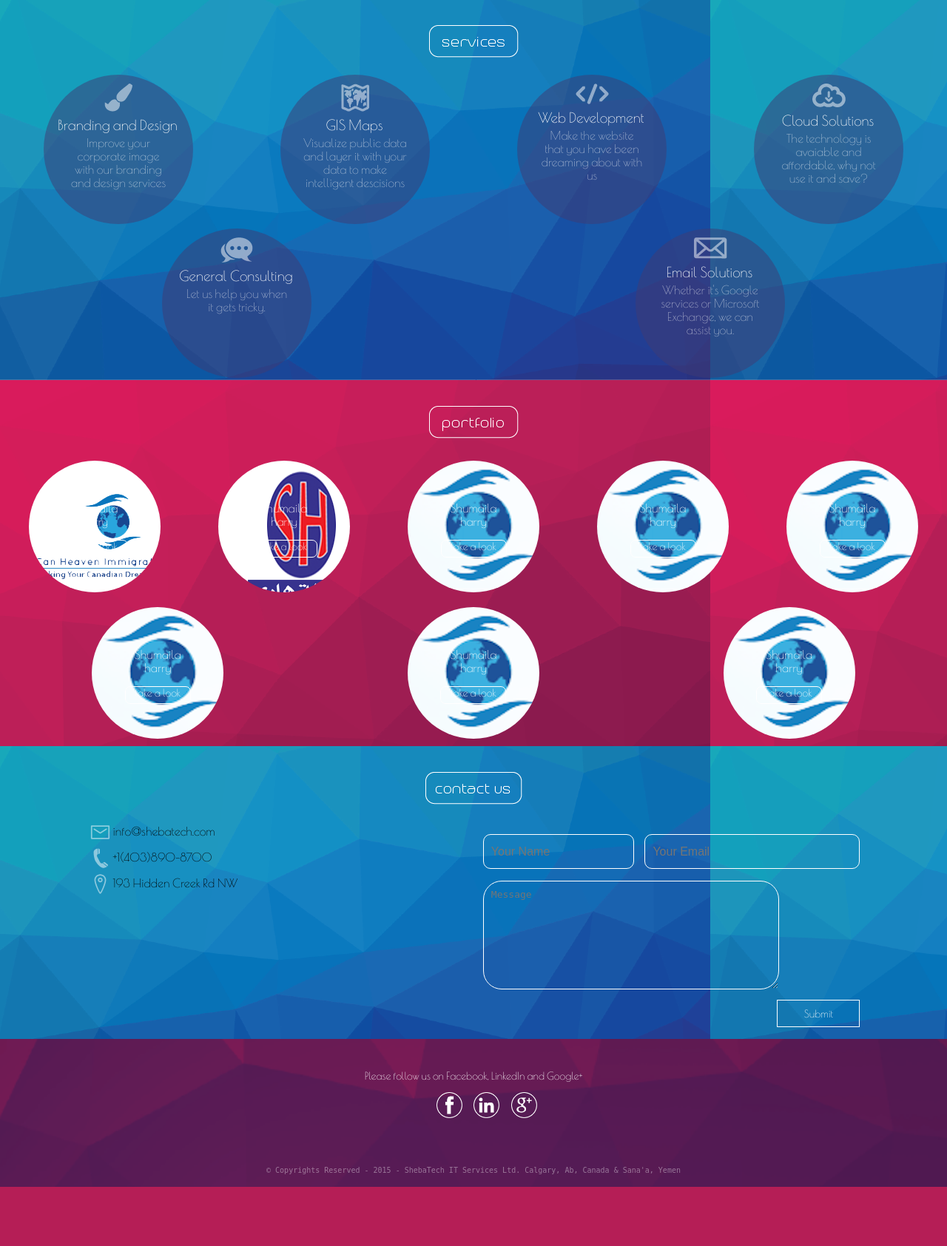
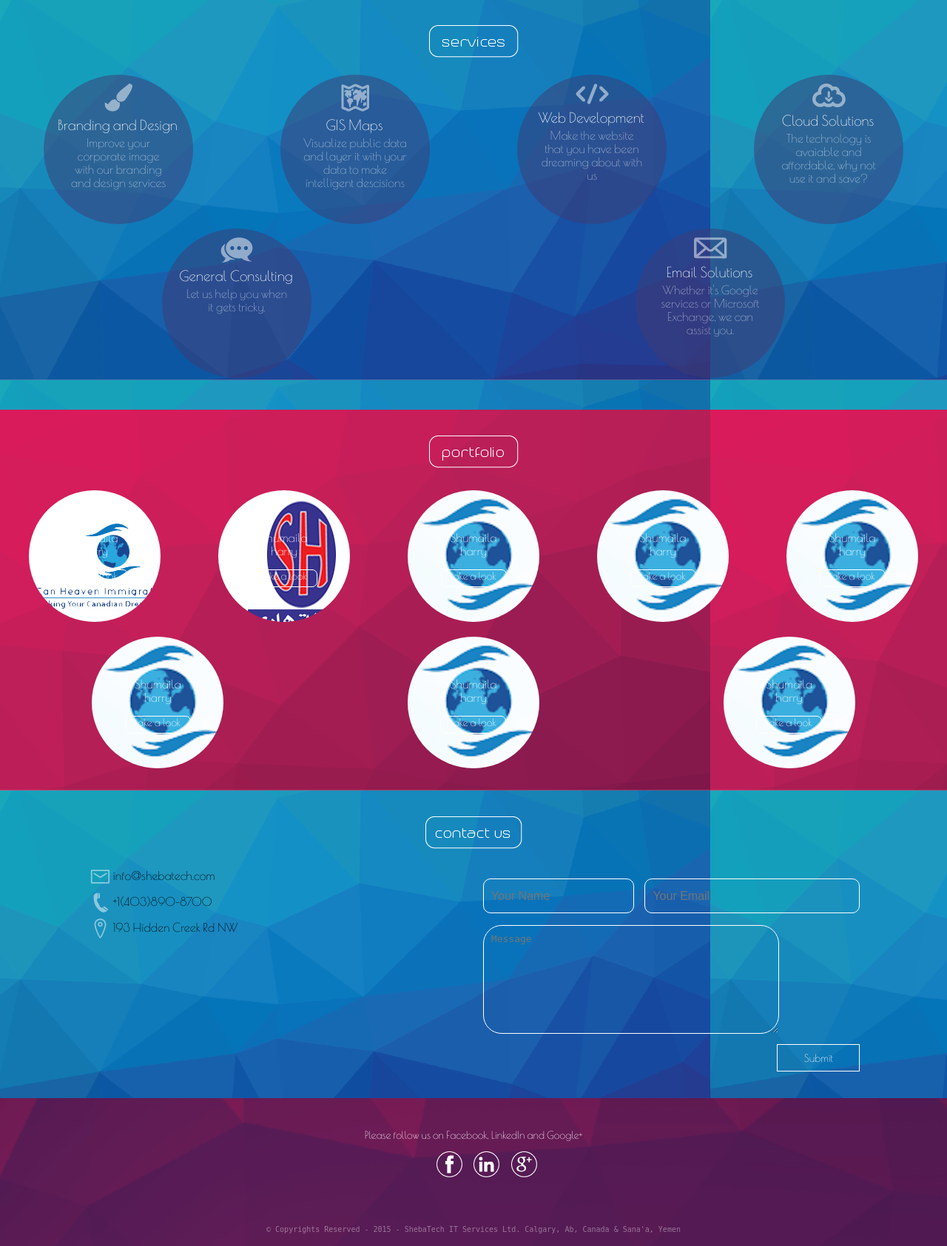
Before and after one commit to tarekshumaila/shebatech-1, a PHP site: page / in a window 1280 px wide. Shown: the part 1246-2931 px from the top of the page at 74% size. Before the commit the page ends 2851 px from the top, so only its background shows below. Run offline with PHP 8.4, Linux system fonts and the light colour scheme; some libraries are stand-ins or nearby versions.

Commit message:
some last end of the nigh pro touches

```diff
--- a/the website/css/style.css
+++ b/the website/css/style.css
@@ -123,7 +123,7 @@ padding-top: 0;
 #services{
     background-image: url(../img/bluebackground-01.png);
     width: 100%;
-
+    padding-bottom: 40px;
     position: relative;
     z-index: -1;
 }
@@ -166,7 +166,7 @@ padding-top: 0;
 #portfolio{
     width: 100%;
     background-image: url(../img/pinkbackground-01-01.png);
-
+    padding-bottom: 20px;
     position: relative;
     z-index: -1;
 }
@@ -231,6 +231,7 @@ padding-top: 0;
     background-image: url(../img/bluebackground-01.png);
     position: relative;
     z-index: -1;
+    padding-bottom: 20px;
 }
 #contactus> ul{
     padding: 0;
```
